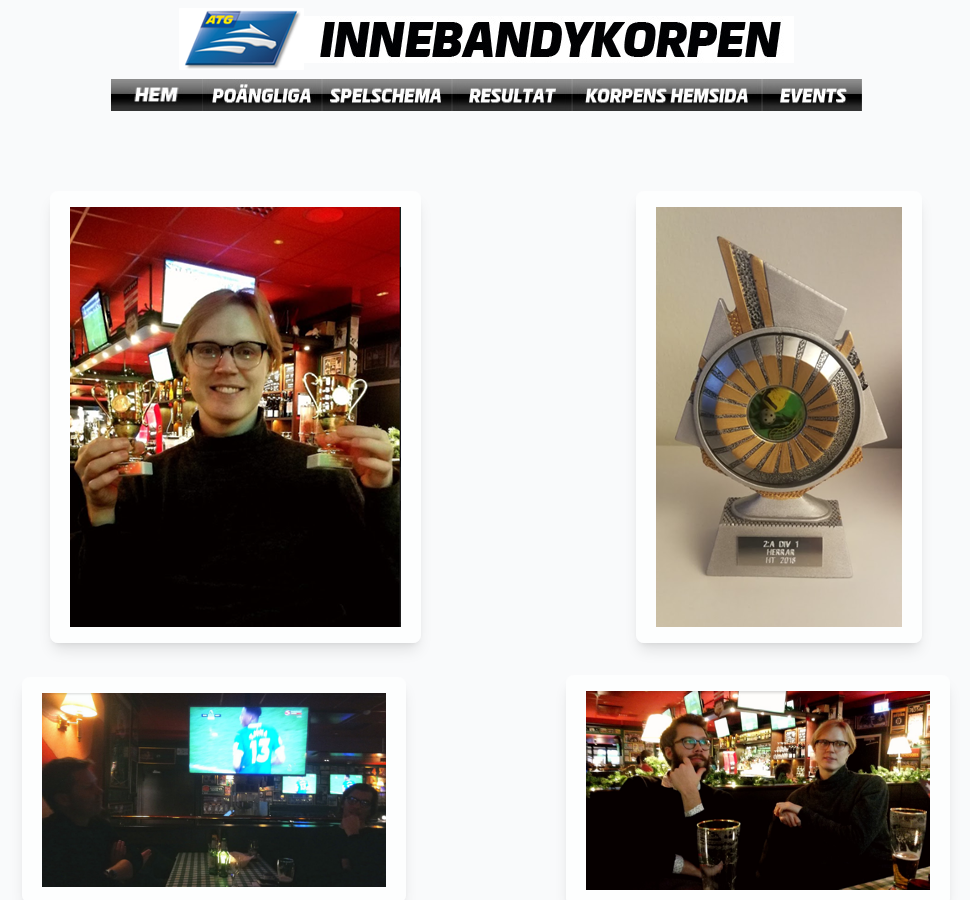
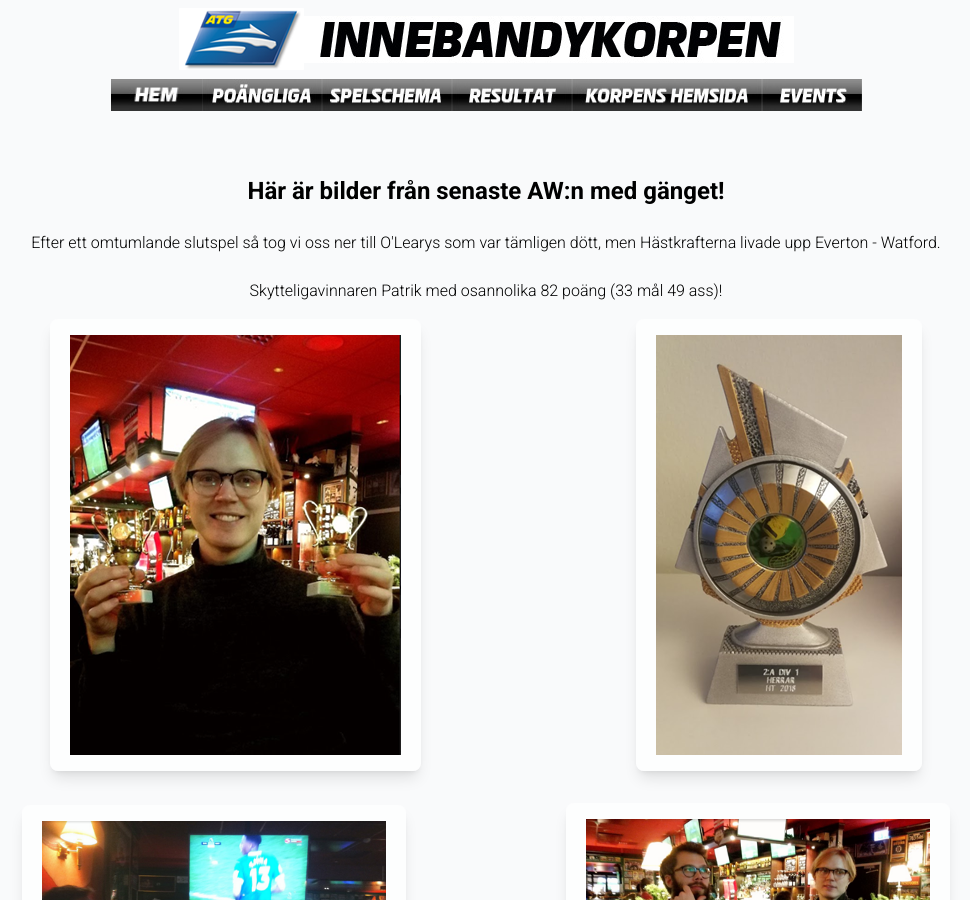
Before and after one commit to andreashogvall/andreashogvall.github.io, a Jekyll site: the page built from events.html, in a window 1280 px wide and 900 px high. Shown: the whole window, without its empty margins (154-1124 px from the left). Built offline with Jekyll 4.4.1, drawn with Linux system fonts in a browser that asks for light colours; nearby versions of some CDN libraries.

Commit message:
Fixa events lite

```diff
--- a/events.html
+++ b/events.html
@@ -3,6 +3,14 @@ layout: default
 title: Events
 permalink: /events/
 ---
+<div class="mx-auto text-center">
+    <h1 class="text-2xl font-bold">
+        Här är bilder från senaste AW:n med gänget!
+    </h1>
+    <br>
+    Efter ett omtumlande slutspel så tog vi oss ner till O'Learys som var tämligen dött, men Hästkrafterna livade upp Everton - Watford.<br><br>
+    Skytteligavinnaren Patrik med osannolika 82 poäng (33 mål 49 ass)!
+</div>
 <div class="flex shrink-0 flex-wrap">
     {% assign events = site.events | sort: 'weight' | reverse %}
     {% for event in events %}
```
Also changed, not shown: _layouts/event.html (+2 -9 lines), _events/image09.md (line endings or trailing spaces).
